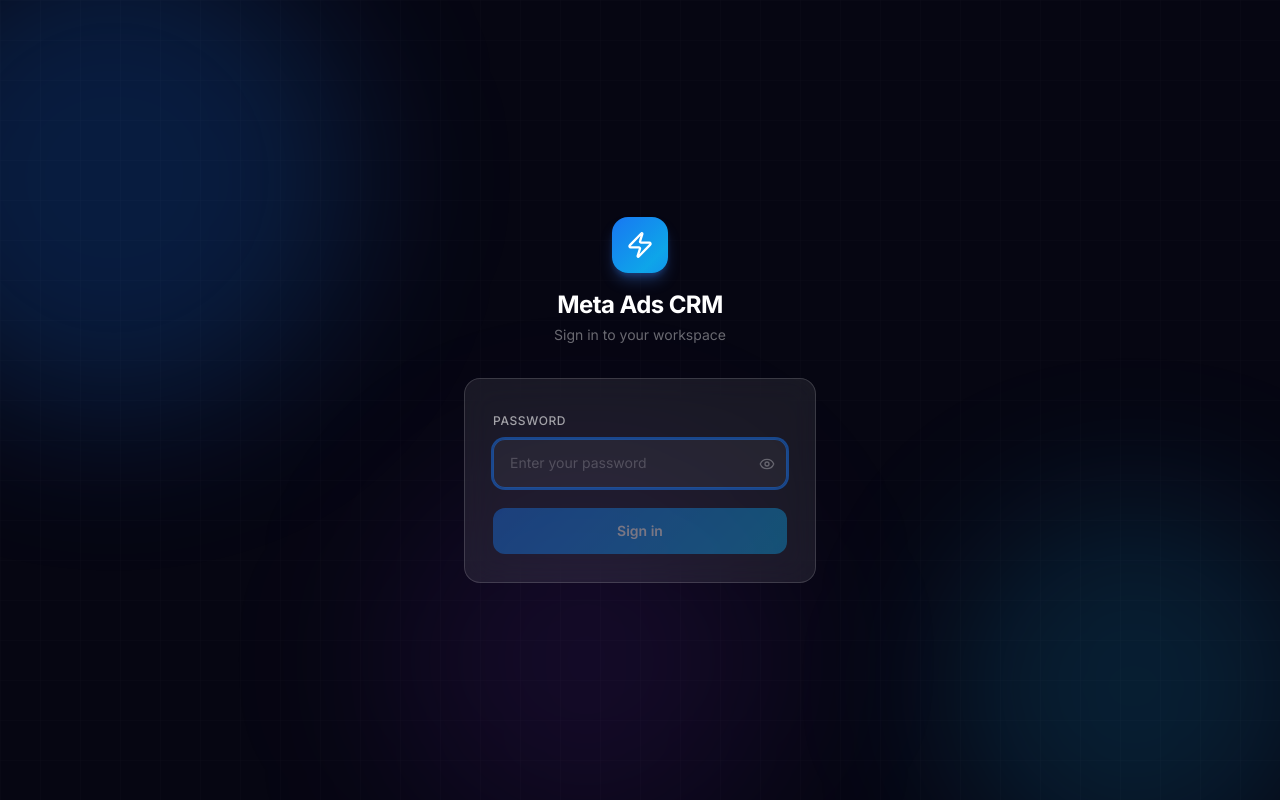
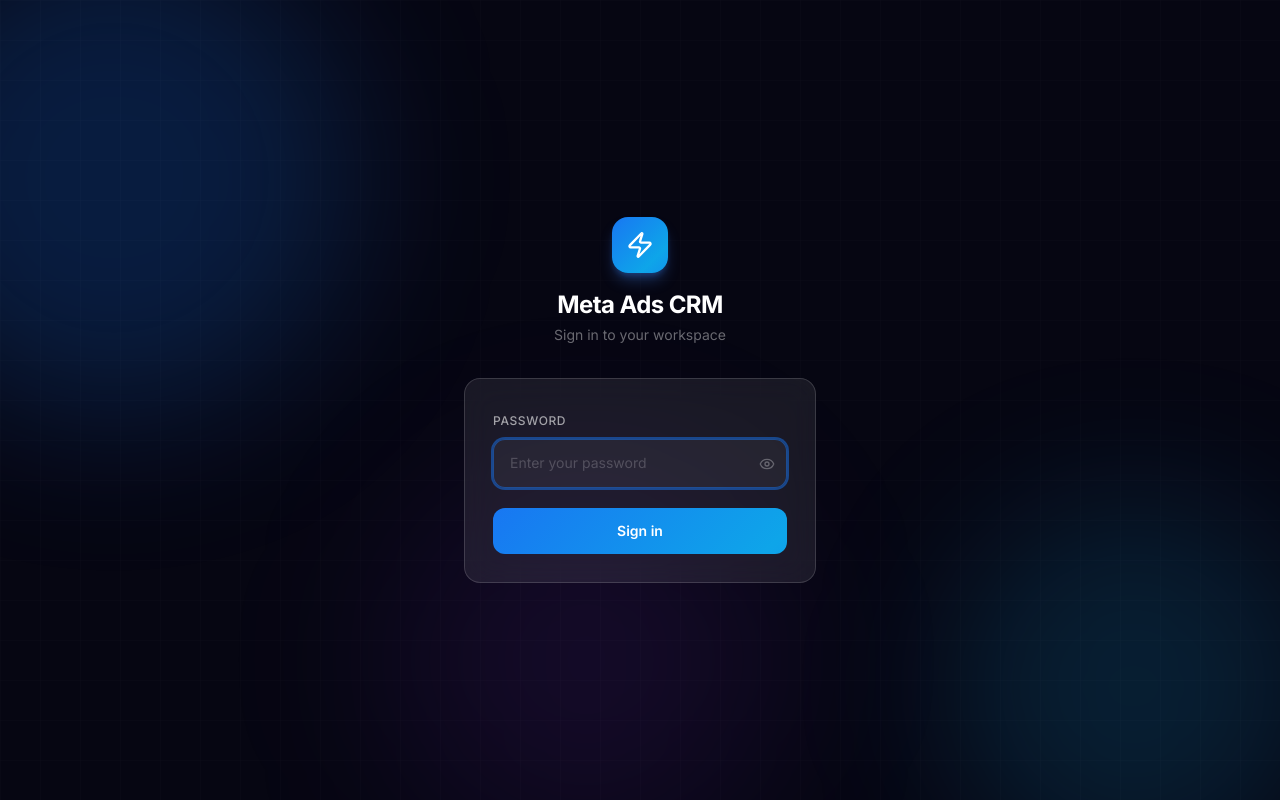
Before and after one commit to pwd-taly/meta-ads-crm, a Next.js app: page /login in a window 1280 px wide. Built offline with nearby package versions, Linux system fonts and the light colour scheme.

Commit message:
fix: make login button always clickable

```diff
--- a/app/login/page.tsx
+++ b/app/login/page.tsx
@@ -100,8 +100,8 @@
 
           <button
             type="submit"
-            disabled={loading || !password}
-            className="w-full btn-gradient disabled:opacity-40 disabled:cursor-not-allowed text-white font-semibold py-3 rounded-xl text-sm"
+            disabled={loading}
+            className="w-full btn-gradient disabled:opacity-40 disabled:cursor-not-allowed text-white font-semibold py-3 rounded-xl text-sm cursor-pointer"
           >
             {loading ? (
               <span className="flex items-center justify-center gap-2">
```
